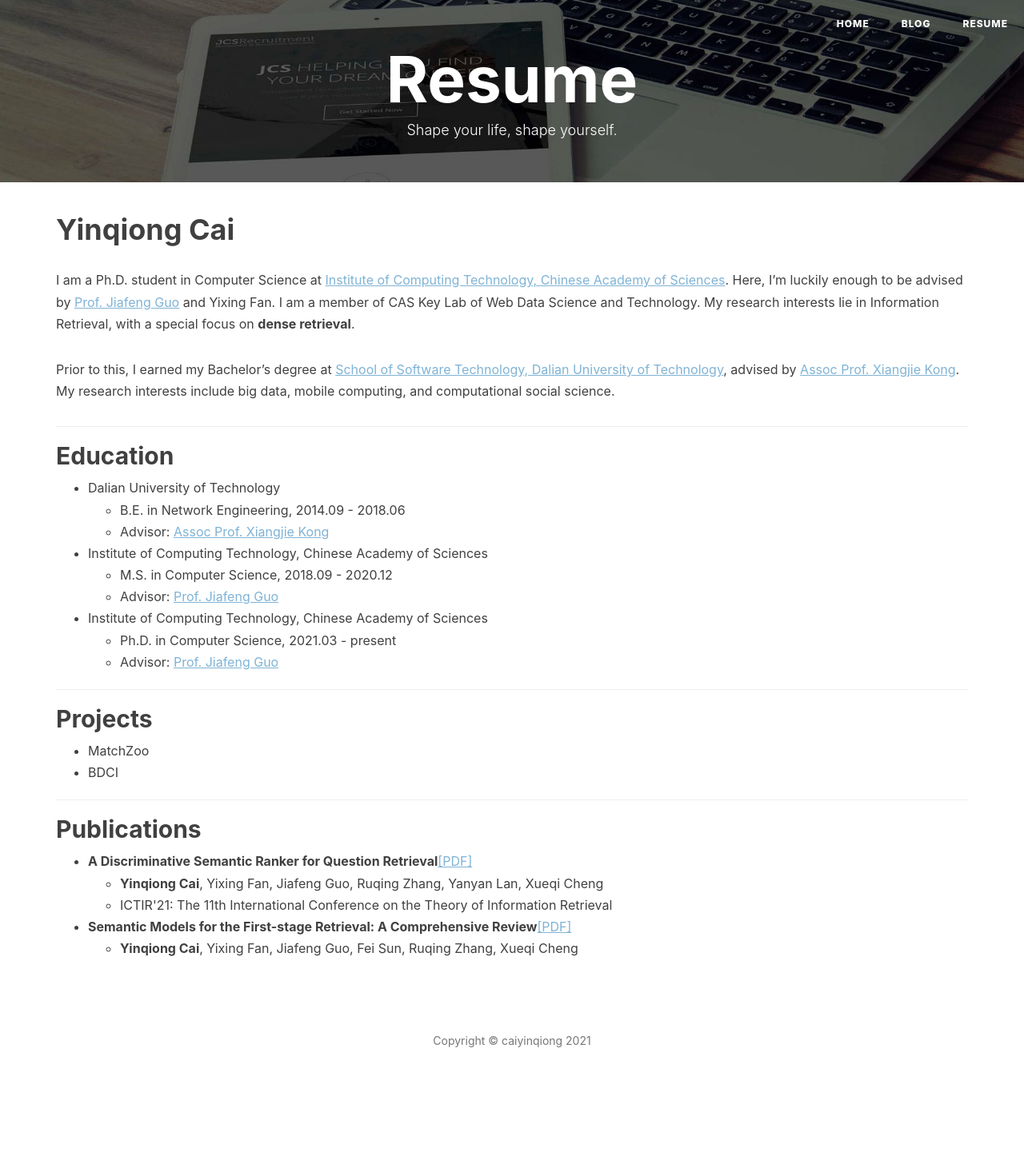
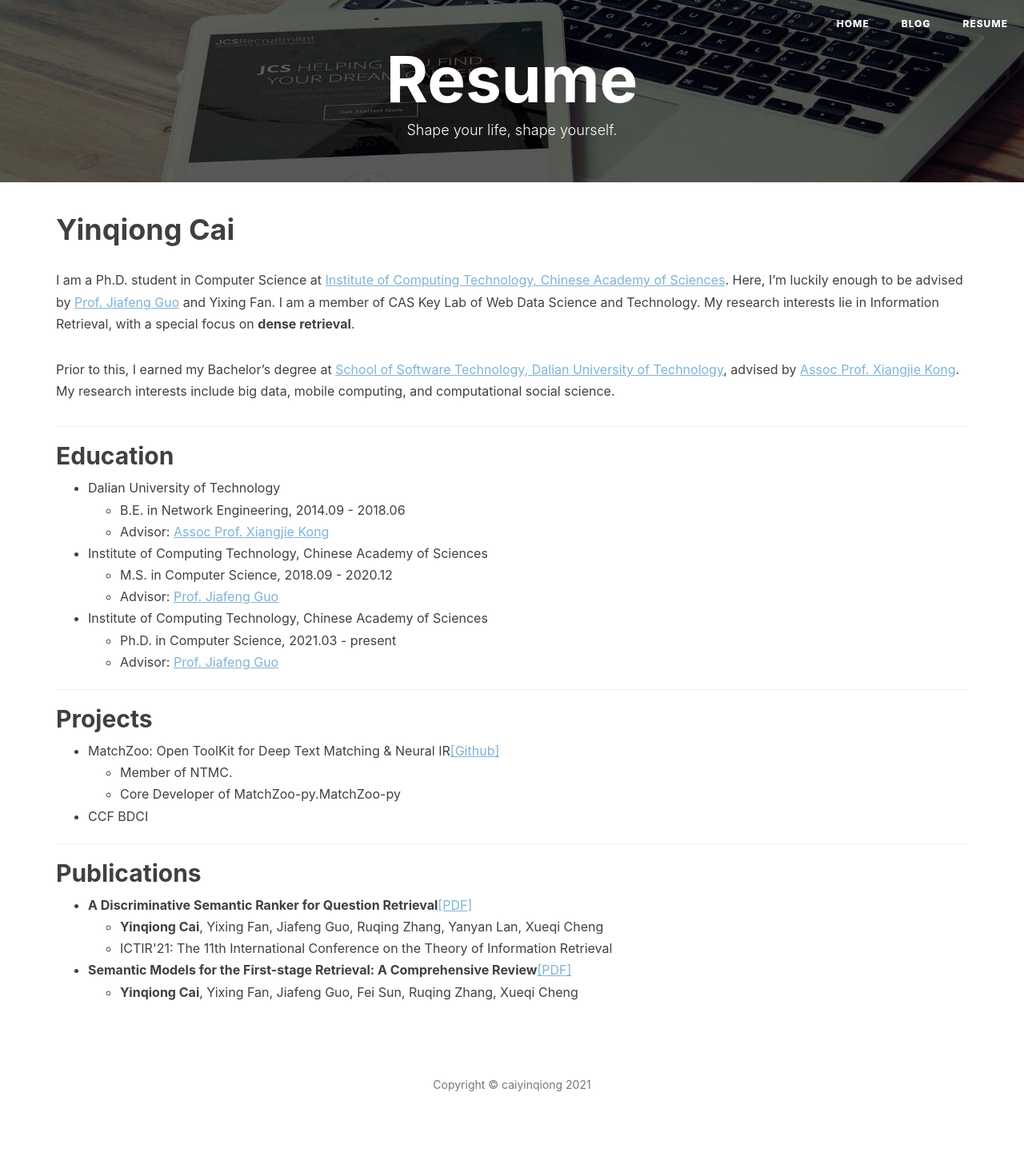
Before and after one commit to caiyinqiong/caiyinqiong.github.io, a Jekyll site: the page built from resume.html, in a window 1280 px wide. Shown: the whole page at 80% size. Built offline with Jekyll 4.4.1, drawn with Linux system fonts in a browser that asks for light colours; nearby versions of some CDN libraries; comment, search, counter and statistics services are not loaded; before the commit the page ends 1406 px from its top, so only the background shows below that.

Commit message:
Update resume.html

```diff
--- a/resume.html
+++ b/resume.html
@@ -57,8 +57,12 @@ header-img: "img/post-bg-rwd.jpg"
     <hr>
     <h2>Projects</h2>
 <ul>
-  <li>MatchZoo</li>
-  <li>BDCI</li>
+  <li>MatchZoo: Open ToolKit for Deep Text Matching & Neural IR<a href="https://github.com/NTMC-Community" style="color:#7FB3D5;text-decoration:underline">[Github]</a></li>
+    <ul>
+        <li>Member of NTMC.</li>
+        <li>Core Developer of MatchZoo-py.<a class="github-button" href="https://github.com//NTMC-Community/MatchZoo-py/" data-size="large" data-show-count="true" aria-label="Star MatchZoo-py on GitHub">MatchZoo-py</a></li>
+    </ul>
+  <li>CCF BDCI</li>
 </ul>
 </section>
 
```
